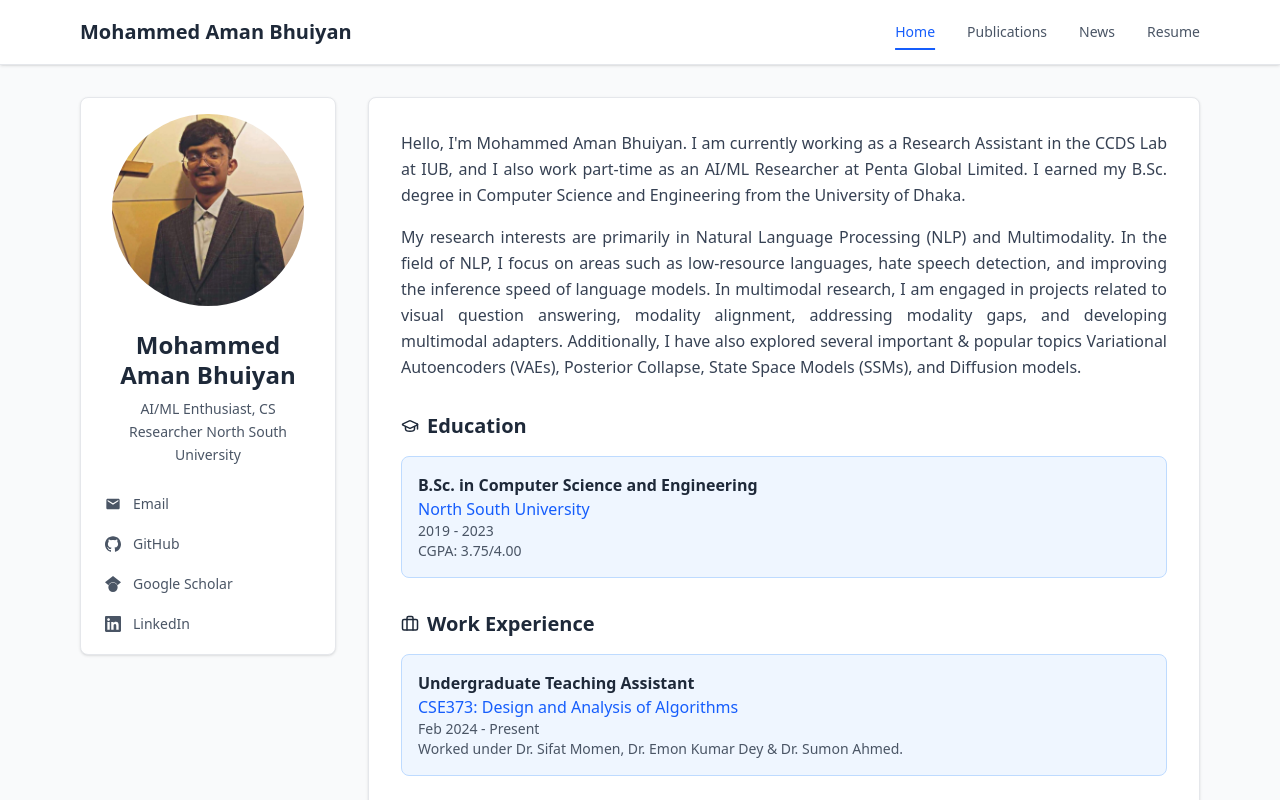
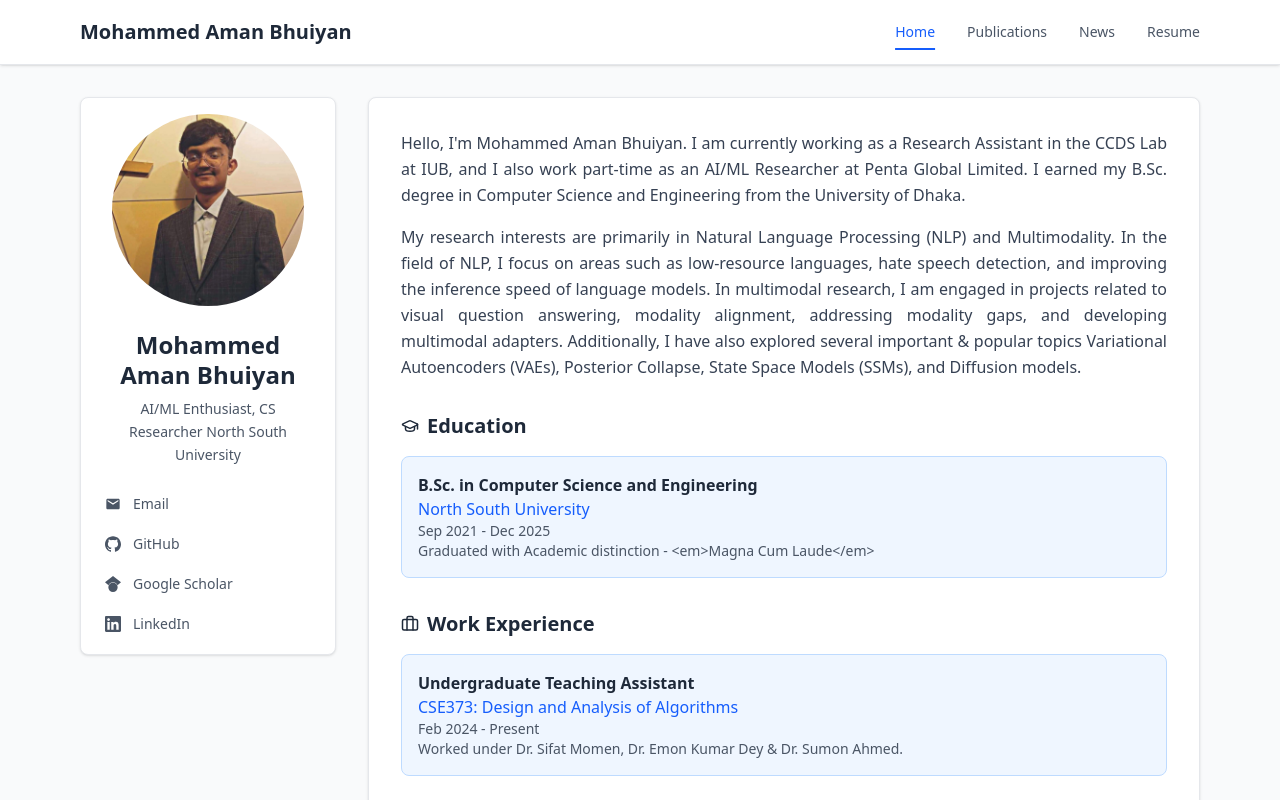
Before and after one commit to Aman554-EQ/minimal_academia, a React (Vite) app: page / in a window 1280 px wide. Shown: the top 800 px of the page. Built offline with nearby package versions, Linux system fonts and the light colour scheme.

Commit message:
Update home.js

```diff
--- a/src/data/home.js
+++ b/src/data/home.js
@@ -7,8 +7,8 @@ const homeData = {
   education: {
     degree: "B.Sc. in Computer Science and Engineering",
     university: "North South University",
-    period: "2019 - 2023",
-    grade: "CGPA: 3.75/4.00"
+    period: "Sep 2021 - Dec 2025",
+    grade: "Graduated with Academic distinction - <em>Magna Cum Laude</em>"
   },
   selectedPublications: [
     {
@@ -34,4 +34,5 @@ const homeData = {
   ]
 };
 
+
 export default homeData;
```
